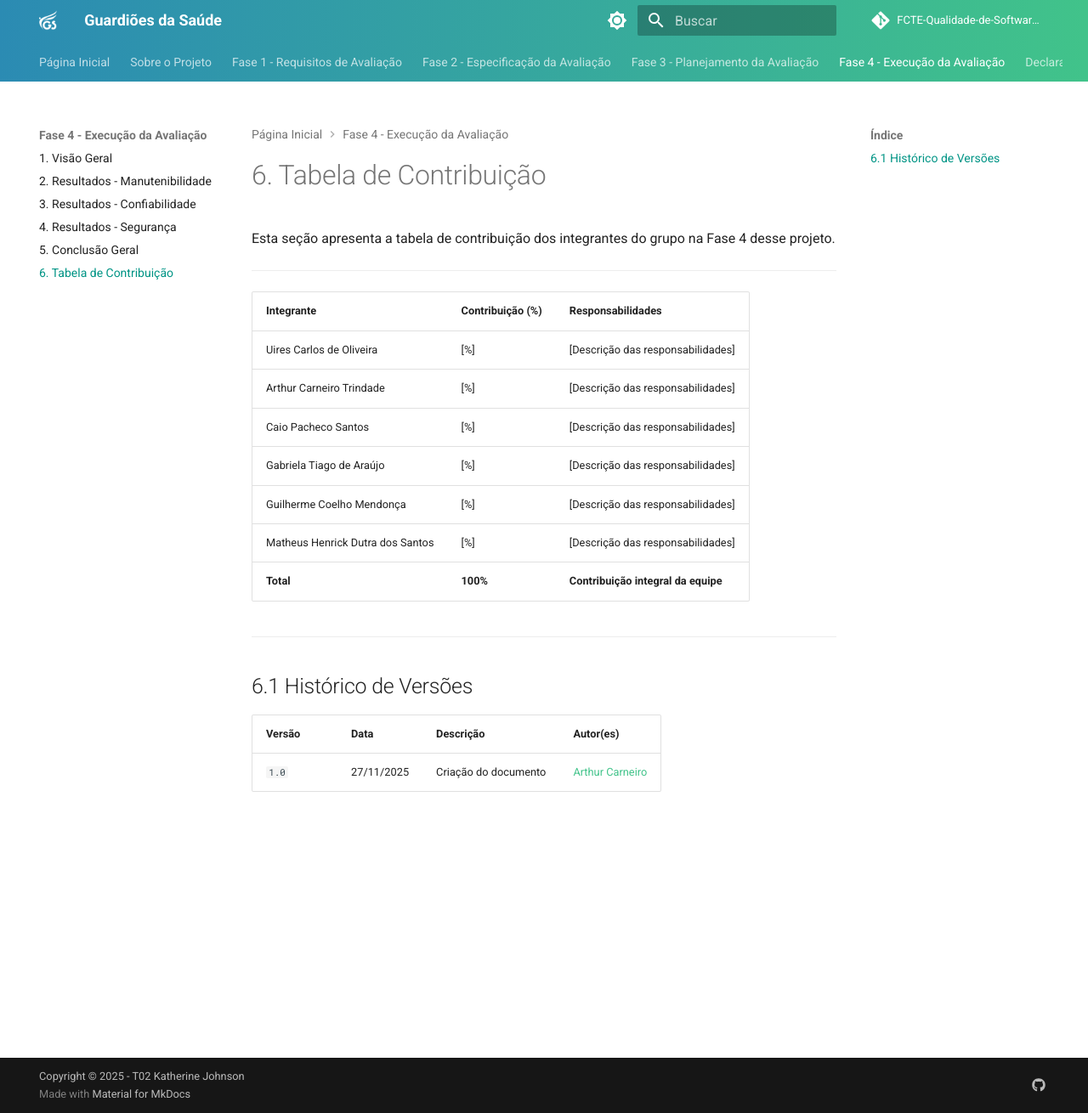
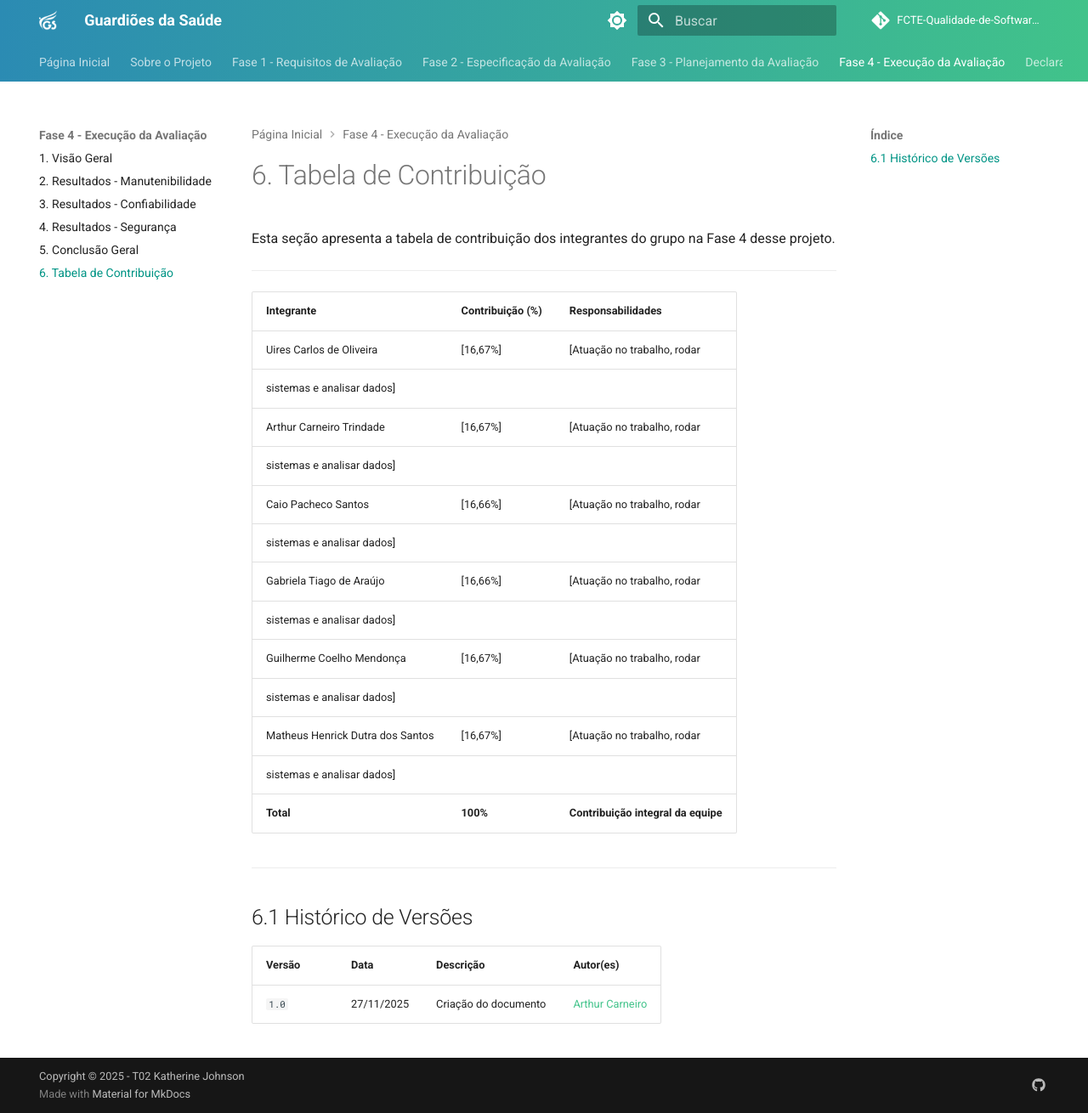
Before and after one commit to FCTE-Qualidade-de-Software-1/2025-2_T02_Katherine_Johnson, an MkDocs documentation site: the page built from docs/entregas/fase-4/tabela_contribuicao.md, in a window 1280 px wide and 1310 px high. Shown: the whole window at 85% size. Built offline with MkDocs 1.6.1 and Material for MkDocs 9.7.7, drawn with Linux system fonts in a browser that asks for light colours; comment, search, counter and statistics services are not loaded.

Commit message:
atualização tabela contribuição

```diff
--- a/docs/entregas/fase-4/tabela_contribuicao.md
+++ b/docs/entregas/fase-4/tabela_contribuicao.md
@@ -6,12 +6,18 @@ Esta seção apresenta a tabela de contribuição dos integrantes do grupo na Fa
 
 | Integrante                        | Contribuição (%) | Responsabilidades                                                                 |
 | --------------------------------- | ---------------- | --------------------------------------------------------------------------------- |
-| Uires Carlos de Oliveira          | [%]              | [Descrição das responsabilidades]                                                |
-| Arthur Carneiro Trindade          | [%]              | [Descrição das responsabilidades]                                                |
-| Caio Pacheco Santos               | [%]              | [Descrição das responsabilidades]                                                |
-| Gabriela Tiago de Araújo          | [%]              | [Descrição das responsabilidades]                                                |
-| Guilherme Coelho Mendonça         | [%]              | [Descrição das responsabilidades]                                                |
-| Matheus Henrick Dutra dos Santos  | [%]              | [Descrição das responsabilidades]                                                |
+| Uires Carlos de Oliveira          | [16,67%]              | [Atuação no trabalho, rodar
+sistemas e analisar dados]                                                |
+| Arthur Carneiro Trindade          | [16,67%]              | [Atuação no trabalho, rodar
+sistemas e analisar dados]                                                |
+| Caio Pacheco Santos               | [16,66%]              | [Atuação no trabalho, rodar
+sistemas e analisar dados]                                                |
+| Gabriela Tiago de Araújo          | [16,66%]              | [Atuação no trabalho, rodar
+sistemas e analisar dados]                                                |
+| Guilherme Coelho Mendonça         | [16,67%]              | [Atuação no trabalho, rodar
+sistemas e analisar dados]                                                |
+| Matheus Henrick Dutra dos Santos  | [16,67%]              | [Atuação no trabalho, rodar
+sistemas e analisar dados]                                                |
 | **Total**                         | **100%**         | **Contribuição integral da equipe**                                              |
 
 ---
```
Also changed, not shown: docs/entregas/fase-3/tabela_contribuicao.md (+12 -6 lines).
